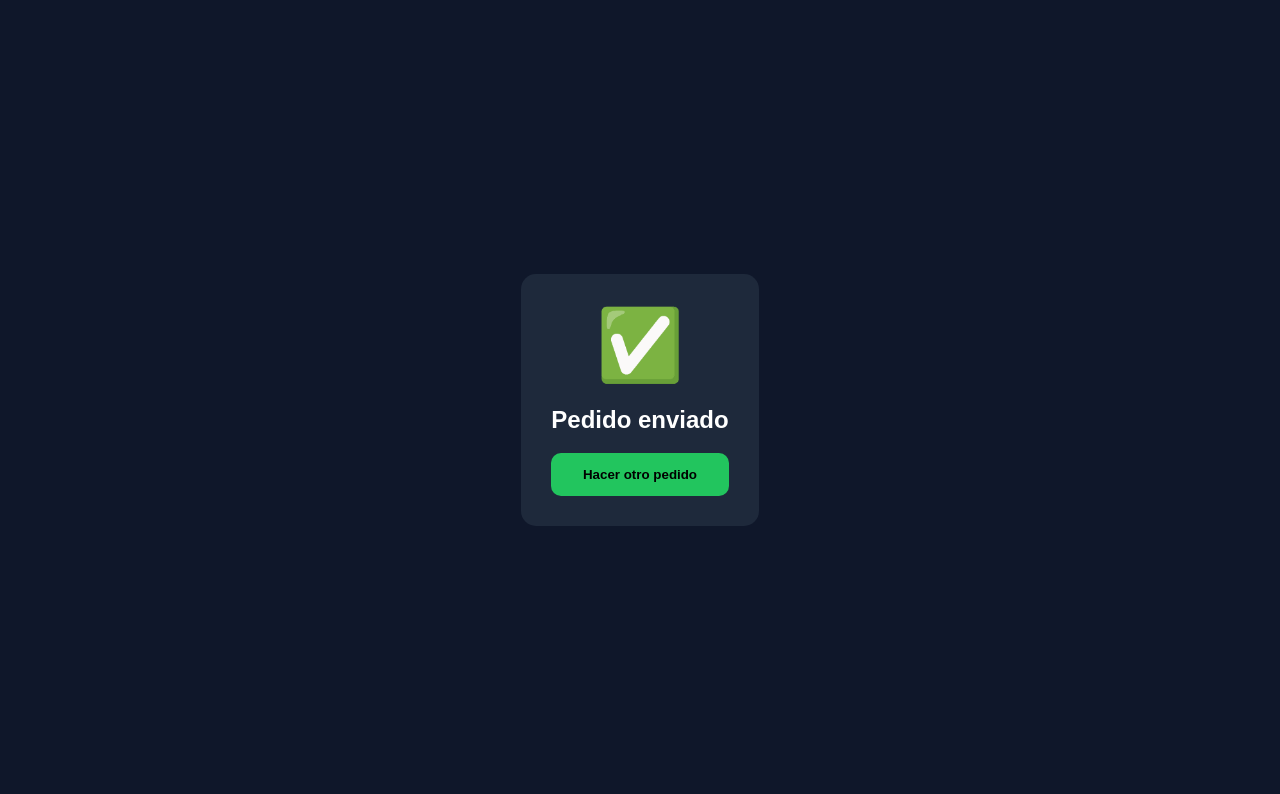
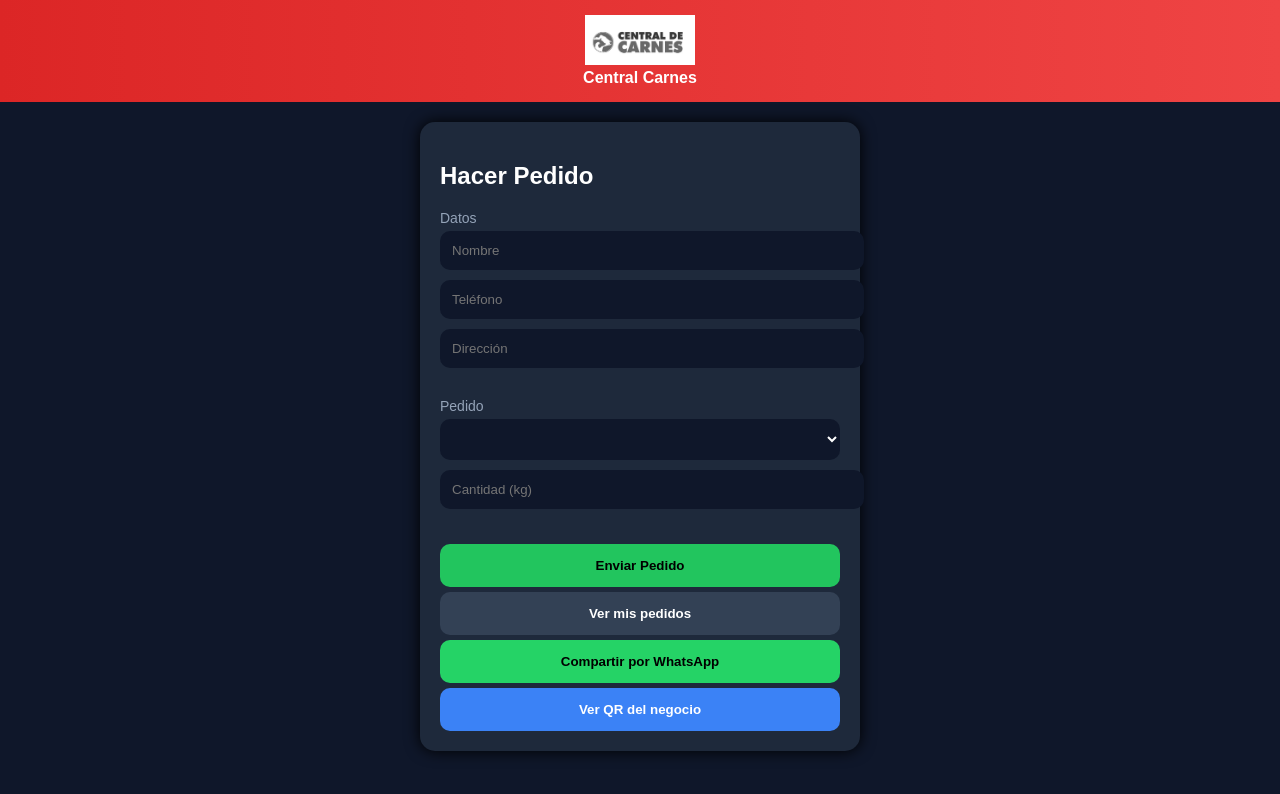
Before and after one commit to arabuloa-collab/central-carnes, a website: page public/index.html in a window 1280 px wide. Both pictures are taken after a click on the button "Enviar Pedido". Drawn offline with Linux system fonts and the light colour scheme; no server answers.

Commit message:
boton compartir + QR

```diff
--- a/public/index.html
+++ b/public/index.html
@@ -18,7 +18,6 @@ header {
   text-align: center;
 }
 
-/* 🔥 CONTENEDOR */
 .container {
   max-width: 400px;
   margin: 20px auto;
@@ -28,19 +27,16 @@ header {
   box-shadow: 0 0 15px #000;
 }
 
-/* 🔥 SECCIONES */
 .section {
   margin-bottom: 20px;
-  text-align: left;
 }
 
 .section-title {
   font-size: 14px;
+  color: #94a3b8;
   margin-bottom: 5px;
-  color: #94a3b8;
 }
 
-/* 🔥 INPUTS */
 input, select {
   width: 100%;
   padding: 12px;
@@ -51,23 +47,31 @@ input, select {
   color: white;
 }
 
-/* 🔥 BOTONES */
 button {
   padding: 14px;
   width: 100%;
   border: none;
   border-radius: 10px;
-  background: #22c55e;
-  color: black;
   font-weight: bold;
   cursor: pointer;
+  margin-top: 5px;
 }
 
-.btn-sec {
-  background: #334155;
-  color: white;
-  margin-top: 10px;
+.btn-main { background: #22c55e; color: black; }
+.btn-sec { background: #334155; color: white; }
+.btn-wsp { background: #25D366; color: black; }
+.btn-qr { background: #3b82f6; color: white; }
+
+.estado {
+  padding: 5px;
+  border-radius: 6px;
+  font-weight: bold;
+  display: inline-block;
+  margin-top: 5px;
 }
+
+.pendiente { background: #facc15; color: black; }
+.entregado { background: #22c55e; color: black; }
 
 .card {
   background: #1e293b;
@@ -79,68 +83,24 @@ button {
 .btn-repetir {
   background: #3b82f6;
   color: white;
-  margin-top: 8px;
 }
 
-/* estados */
-.estado {
-  padding: 5px;
-  border-radius: 6px;
-  font-weight: bold;
-  display: inline-block;
-  margin-top: 5px;
-}
-
-.pendiente {
-  background: #facc15;
-  color: black;
-}
-
-.entregado {
-  background: #22c55e;
-  color: black;
-}
-
-/* animación */
-.fade-out {
-  animation: fadeOut 0.4s forwards;
-}
-
-@keyframes fadeOut {
-  to {
-    opacity: 0;
-    transform: scale(0.95);
-  }
-}
-
-#exito {
+/* MODAL QR */
+#qrModal {
   display: none;
   position: fixed;
-  top:0;
-  left:0;
+  top:0; left:0;
   width:100%;
   height:100%;
-  background:#0f172a;
+  background: rgba(0,0,0,0.8);
   justify-content:center;
   align-items:center;
 }
 
-.card-exito {
-  background:#1e293b;
-  padding:30px;
-  border-radius:15px;
-  text-align:center;
-  animation:zoomIn 0.3s;
-}
-
-@keyframes zoomIn {
-  from {transform:scale(0.6); opacity:0;}
-  to {transform:scale(1); opacity:1;}
-}
-
-.check {
-  font-size:70px;
-  color:#22c55e;
+#qrModal img {
+  background:white;
+  padding:10px;
+  border-radius:10px;
 }
 </style>
 </head>
@@ -152,55 +112,55 @@ button {
   <b>Central Carnes</b>
 </header>
 
-<!-- FORM -->
 <div id="formulario" class="container">
 
 <h2>Hacer Pedido</h2>
 
 <div class="section">
-  <div class="section-title">Datos del cliente</div>
-  <input id="nombre" placeholder="Nombre completo">
+  <div class="section-title">Datos</div>
+  <input id="nombre" placeholder="Nombre">
   <input id="telefono" placeholder="Teléfono">
-  <input id="direccion" placeholder="Dirección de entrega">
+  <input id="direccion" placeholder="Dirección">
 </div>
 
 <div class="section">
-  <div class="section-title">Detalle del pedido</div>
+  <div class="section-title">Pedido</div>
   <select id="producto"></select>
-  <input id="cantidad" placeholder="Cantidad en kg">
+  <input id="cantidad" placeholder="Cantidad (kg)">
 </div>
 
-<button onclick="enviar()">Enviar Pedido</button>
+<button class="btn-main" onclick="enviar()">Enviar Pedido</button>
 <button class="btn-sec" onclick="verHistorial()">Ver mis pedidos</button>
+
+<!-- 🔥 NUEVO -->
+<button class="btn-wsp" onclick="compartir()">Compartir por WhatsApp</button>
+<button class="btn-qr" onclick="verQR()">Ver QR del negocio</button>
 
 </div>
 
-<!-- EXITO -->
-<div id="exito">
-  <div class="card-exito">
-    <div class="check">✅</div>
-    <h2>Pedido enviado</h2>
-    <button onclick="volver()">Hacer otro pedido</button>
-  </div>
-</div>
-
-<!-- HISTORIAL -->
 <div id="historial" class="container" style="display:none;">
   <h2>📦 Mis pedidos</h2>
   <div id="lista"></div>
   <button onclick="volver()">Volver</button>
 </div>
 
+<!-- 🔥 QR MODAL -->
+<div id="qrModal" onclick="cerrarQR()">
+  <img id="qrImg">
+</div>
+
 <script>
 
+const URL = window.location.origin;
+
 // auto completar
-window.onload = function() {
+window.onload = () => {
   nombre.value = localStorage.getItem("nombre") || "";
   telefono.value = localStorage.getItem("telefono") || "";
   direccion.value = localStorage.getItem("direccion") || "";
 };
 
-function cargarProductos() {
+function cargarProductos(){
   fetch("/api/productos")
   .then(r=>r.json())
   .then(data=>{
@@ -223,29 +183,37 @@ function enviar(){
   localStorage.setItem("telefono",t);
   localStorage.setItem("direccion",d);
 
-  const pedido={
-    cliente:{nombre:n,telefono:t,direccion:d},
-    producto:producto.value,
-    cantidad:cantidad.value
-  };
-
   fetch("/api/pedidos",{
     method:"POST",
     headers:{"Content-Type":"application/json"},
-    body:JSON.stringify(pedido)
+    body:JSON.stringify({
+      cliente:{nombre:n,telefono:t,direccion:d},
+      producto:producto.value,
+      cantidad:cantidad.value
+    })
   })
-  .then(()=>{
-    formulario.classList.add("fade-out");
-    setTimeout(()=>{
-      formulario.style.display="none";
-      exito.style.display="flex";
-    },400);
-  });
+  .then(()=>alert("Pedido enviado"));
+}
+
+// 🔥 COMPARTIR WHATSAPP
+function compartir(){
+  const msg = "Hacé tu pedido acá 👉 " + URL;
+  window.open(`https://wa.me/?text=${encodeURIComponent(msg)}`);
+}
+
+// 🔥 QR
+function verQR(){
+  const qrURL = `https://api.qrserver.com/v1/create-qr-code/?size=200x200&data=${URL}`;
+  qrImg.src = qrURL;
+  qrModal.style.display = "flex";
+}
+
+function cerrarQR(){
+  qrModal.style.display = "none";
 }
 
 function verHistorial(){
   const tel=telefono.value || localStorage.getItem("telefono");
-
   if(!tel){alert("Ingresá tu teléfono");return;}
 
   fetch("/api/pedidos")
@@ -285,10 +253,8 @@ function repetir(p){
 }
 
 function volver(){
-  exito.style.display="none";
   historial.style.display="none";
   formulario.style.display="block";
-  formulario.classList.remove("fade-out");
 }
 
 cargarProductos();
```
